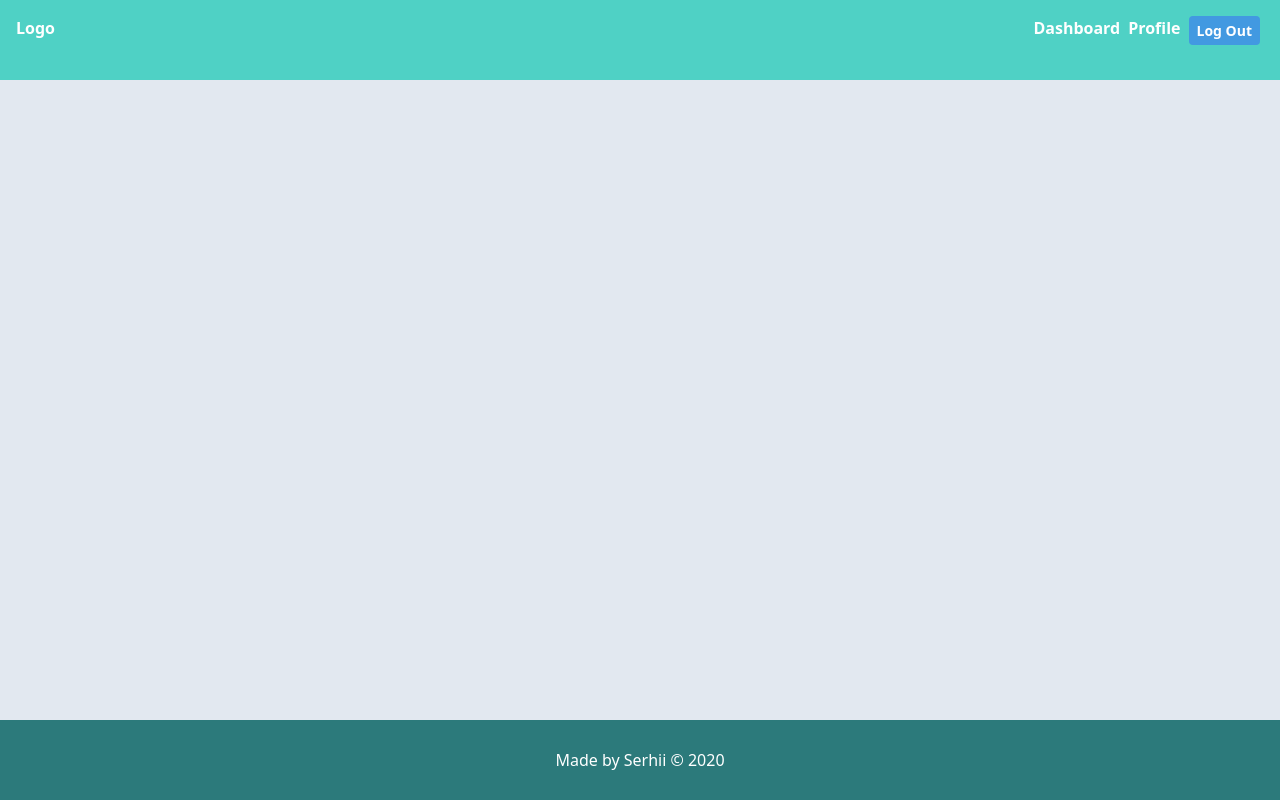
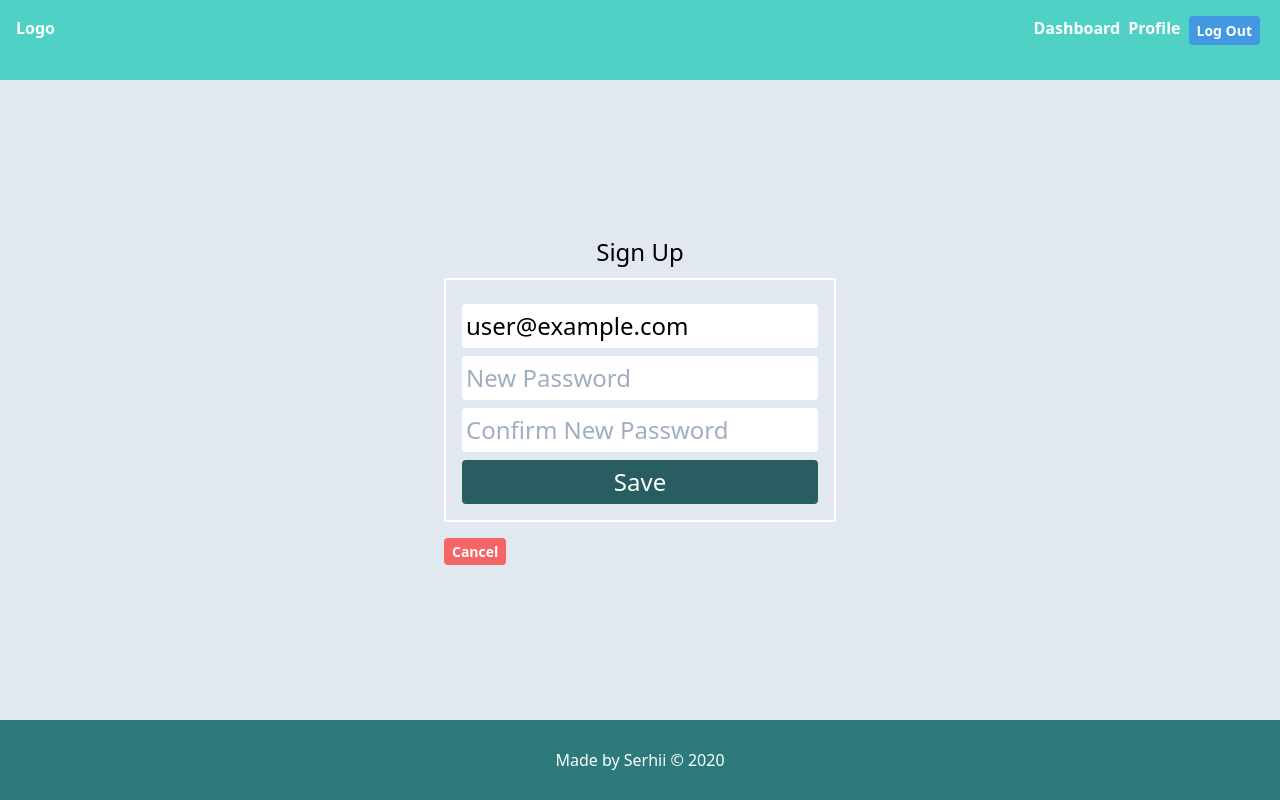
Before and after one commit to sprihozhiy/react-firebase-tailwindcss-boilerplate, a React (Create React App) app: page /update-profile in a window 1280 px wide. Built offline with nearby package versions, Linux system fonts and the light colour scheme; no server answers; sample sign-in values are in the browser's storage.

Commit message:
added updating profile and forgot password functionalities

```diff
--- a/src/App.js
+++ b/src/App.js
@@ -8,6 +8,7 @@ import SignUp from "./components/SignUp/SignUp";
 import UserDashboard from "./components/UserDashboard/UserDashboard";
 import ForgotPassword from "./components/ForgotPassword/ForgotPassword";
 import UserProfile from "./components/UserProfile/UserProfile";
+import UpdateProfile from "./components/UserProfile/UpdateProfile";
 
 function App() {
   return (
@@ -20,6 +21,7 @@ function App() {
           <Route exact path="/forgotpassword" component={ForgotPassword} />
           <PrivateRoute exact path="/" component={UserDashboard} />
           <PrivateRoute exact path="/profile" component={UserProfile} />
+          <PrivateRoute exact path="/update-profile" component={UpdateProfile} />
         </Switch>
       </div>
       <Footer />
--- a/src/components/ForgotPassword/ForgotPassword.js
+++ b/src/components/ForgotPassword/ForgotPassword.js
@@ -1,17 +1,45 @@
-import React from "react";
+import React, { useState, useRef } from "react";
+import { useAuth } from '../../contexts/AuthContext';
 
 const ForgotPassword = () => {
+  const emailRef = useRef();
+  const { resetPassword } = useAuth();
+  const [error, setError] = useState("");
+  const [message, setMessage] = useState("");
+  const [loading, setLoading] = useState(false);
+
+  async function handleSubmit(e) {
+    e.preventDefault();
+
+    try {
+      setMessage("");
+      setError("");
+      setLoading(true);
+      await resetPassword(emailRef.current.value);
+      setMessage("Check your inbox for further instructions");
+      emailRef.current.value = '';
+    } catch {
+      setError("Failed to reset password");
+    }
+
+    setLoading(false);
+  }
+
   return (
     <div className="flex h-full justify-center items-center">
       <div className="flex-col">
         <h2 className="text-center py-2">Forgot Password?</h2>
-        <form className="p-4 flex-col border-solid border-2 border-white">
+        {error && <h3 className="text-red-600 text-center">{error}</h3>}
+        {message && <h3 className="text-green-600 text-center">{message}</h3>}
+        <form className="p-4 flex-col border-solid border-2 border-white" onSubmit={handleSubmit}>
           <input
             type="email"
             className="rounded my-2 p-1 block"
             placeholder="Enter Your Email..."
+            ref={emailRef}
+            required
           />
-          <button className="bg-teal-800 text-white rounded p-1 w-full">
+          <button className="bg-teal-800 text-white rounded p-1 w-full" disabled={loading} type="submit">
             Send Password Reset
           </button>
         </form>
--- a/src/components/SignIn/SignIn.js
+++ b/src/components/SignIn/SignIn.js
@@ -18,7 +18,7 @@ const SignIn = () => {
       setError("");
       setLoading(true);
       await login(emailRef.current.value, passwordRef.current.value);
-      history.push("/dashboard");
+      history.push("/");
     } catch {
       setError("Failed to log in");
     }
@@ -45,7 +45,7 @@ const SignIn = () => {
             ref={passwordRef}
             required
           />
-          <button className="bg-teal-800 text-white rounded p-1 w-full" disabled={loading}>
+          <button className="bg-teal-800 text-white rounded p-1 w-full" disabled={loading} type="submit">
             Login
           </button>
           <p className="text-sm text-blue-700 py-2"><Link to="/forgotpassword">Forgot Password?</Link></p>
--- a/src/components/SignUp/SignUp.js
+++ b/src/components/SignUp/SignUp.js
@@ -59,7 +59,7 @@ const SignUp = () => {
             ref={confirmPasswordRef}
             required
           />
-          <button className="bg-teal-800 text-white rounded p-1 w-full" disabled={loading}>
+          <button className="bg-teal-800 text-white rounded p-1 w-full" disabled={loading} type="submit">
             Sign Up
           </button>
         </form>
--- /dev/null
+++ b/src/components/UserProfile/UpdateProfile.js
@@ -0,0 +1,83 @@
+import React, { useRef, useState } from "react";
+import { Link, useHistory } from "react-router-dom";
+import { useAuth } from "../../contexts/AuthContext";
+
+function UpdateProfile() {
+  const emailRef = useRef();
+  const passwordRef = useRef();
+  const confirmPasswordRef = useRef();
+  const { currentUser, updatePassword, updateEmail } = useAuth();
+  const [error, setError] = useState("");
+  const [loading, setLoading] = useState(false);
+  const history = useHistory();
+
+  function handleSubmit(e) {
+    e.preventDefault()
+    if (passwordRef.current.value !== confirmPasswordRef.current.value) {
+      return setError("Passwords do not match");
+    }
+
+    const promises = [];
+    setLoading(true);
+    setError("");
+
+    if (emailRef.current.value !== currentUser.email) {
+      promises.push(updateEmail(emailRef.current.value));
+    }
+    if (passwordRef.current.value) {
+      promises.push(updatePassword(passwordRef.current.value));
+    }
+
+    Promise.all(promises)
+      .then(() => {
+        history.push("/profile");
+      })
+      .catch(() => {
+        setError("Failed to update account");
+      })
+      .finally(() => {
+        setLoading(false);
+      })
+  }
+
+  return (
+    <div className="flex h-full justify-center items-center">
+    <div className="flex-col">
+      <h2 className="text-center py-2">Sign Up</h2>
+      {error && <h3 className="text-red-600 text-center">{error}</h3>}
+      <form className="p-4 flex-col border-solid border-2 border-white" onSubmit={handleSubmit}>
+        <input
+          type="email"
+          className="rounded my-2 p-1 block"
+          placeholder="Email"
+          ref={emailRef}
+          defaultValue={currentUser.email}
+          required
+        />
+        <input
+          type="password"
+          className="rounded my-2 p-1 block"
+          placeholder="New Password"
+          ref={passwordRef}
+          required
+        />
+        <input
+          type="password"
+          className="rounded my-2 p-1 block"
+          placeholder="Confirm New Password"
+          ref={confirmPasswordRef}
+          required
+        />
+        <button className="bg-teal-800 text-white rounded p-1 w-full" disabled={loading} type="submit">
+          Save
+        </button>
+      </form>
+      <div className="flex-col py-2">
+      <Link to="/profile" className="bg-red-500 hover:bg-red-700 text-white font-bold py-1 px-2 rounded text-sm">Cancel</Link>
+      </div>
+    </div>
+  </div>
+  )
+}
+
+export default UpdateProfile;
```
